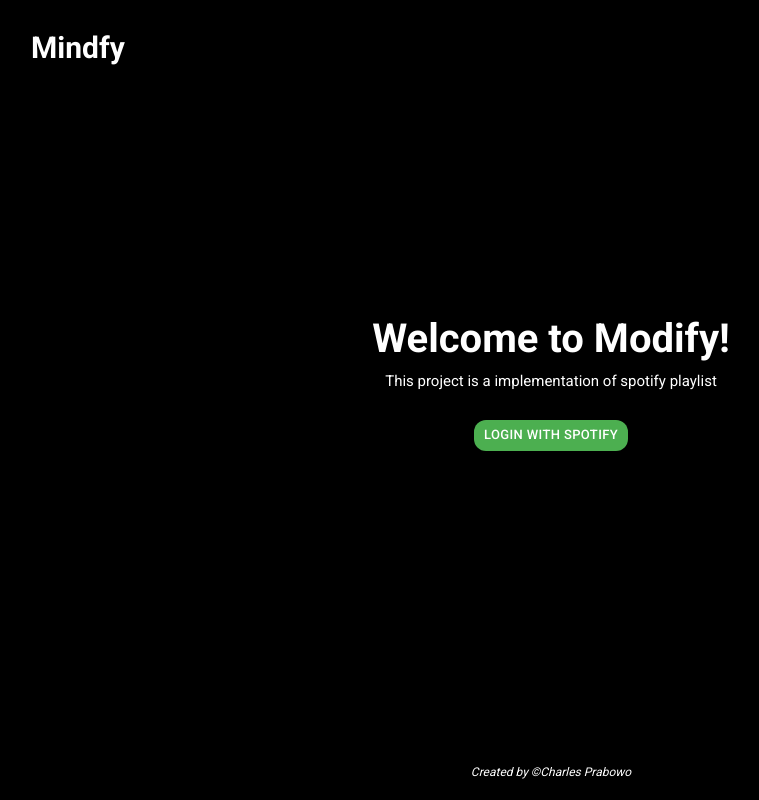
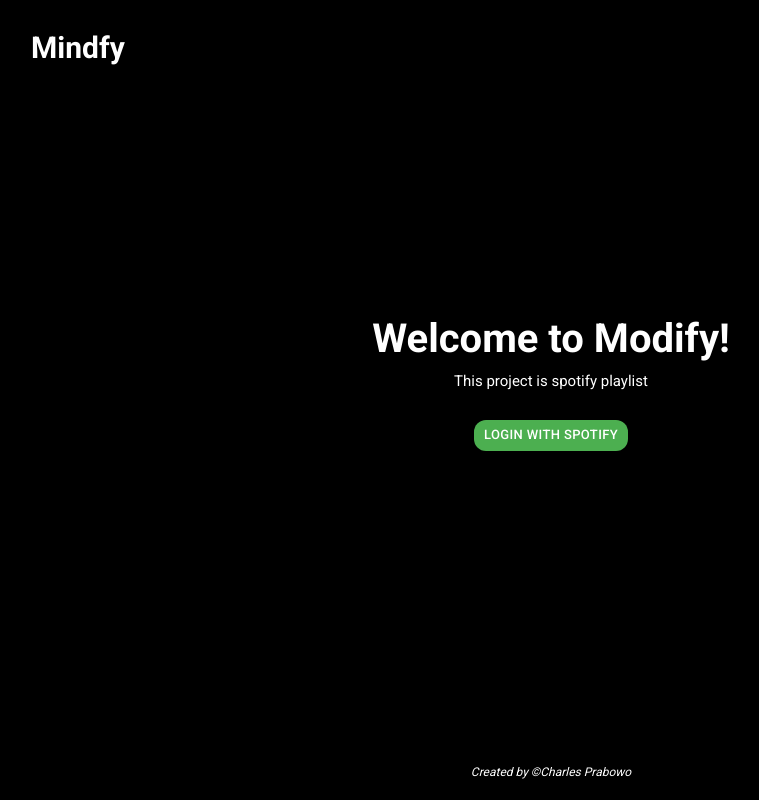
Before and after one commit to mind-meister/Homework-GG, a React (Create React App) app: page / in a window 1280 px wide. Shown: the whole page, without its empty margins (89-848 px from the left). Built offline with nearby package versions, Linux system fonts and the light colour scheme.

Commit message:
modify login

```diff
--- a/src/Mindfy/Data/components/Login/Login.tsx
+++ b/src/Mindfy/Data/components/Login/Login.tsx
@@ -51,7 +51,7 @@
 
         <div className='container-login'>
           <h2>Welcome to Modify!</h2>
-          <p>This project is a implementation of spotify playlist</p>
+          <p>This project is spotify playlist</p>
           <Button className='button-login' size='small' sx={{ width: 'auto', textAlign: 'center', borderRadius:3 , background:'#4caf50' }} type='submit' variant='contained' href={getSpotifykAuthorize()}>
             Login With Spotify
           </Button>
```
